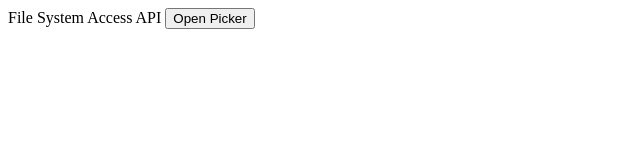
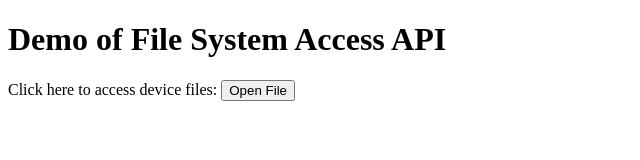
Before and after one commit to sdkdeepa/FSA, a plain HTML site: page index.html in a window 1280 px wide. Shown: the whole page, without its empty margins (0-640 px from the left). Drawn offline with Linux system fonts and the light colour scheme.

Commit message:
Update index.html

```diff
--- a/index.html
+++ b/index.html
@@ -7,8 +7,9 @@
     <title>File System Access API</title>
   </head>
   <body>
-    File System Access API
-    <button id="btn">Open Picker</button>
+    <h1>Demo of File System Access API</h1>
+    Click here to access device files:
+    <button id="btn">Open File</button>
     <script>
       const btn = document.getElementById("btn");
       btn.addEventListener("click", async () => {
```
